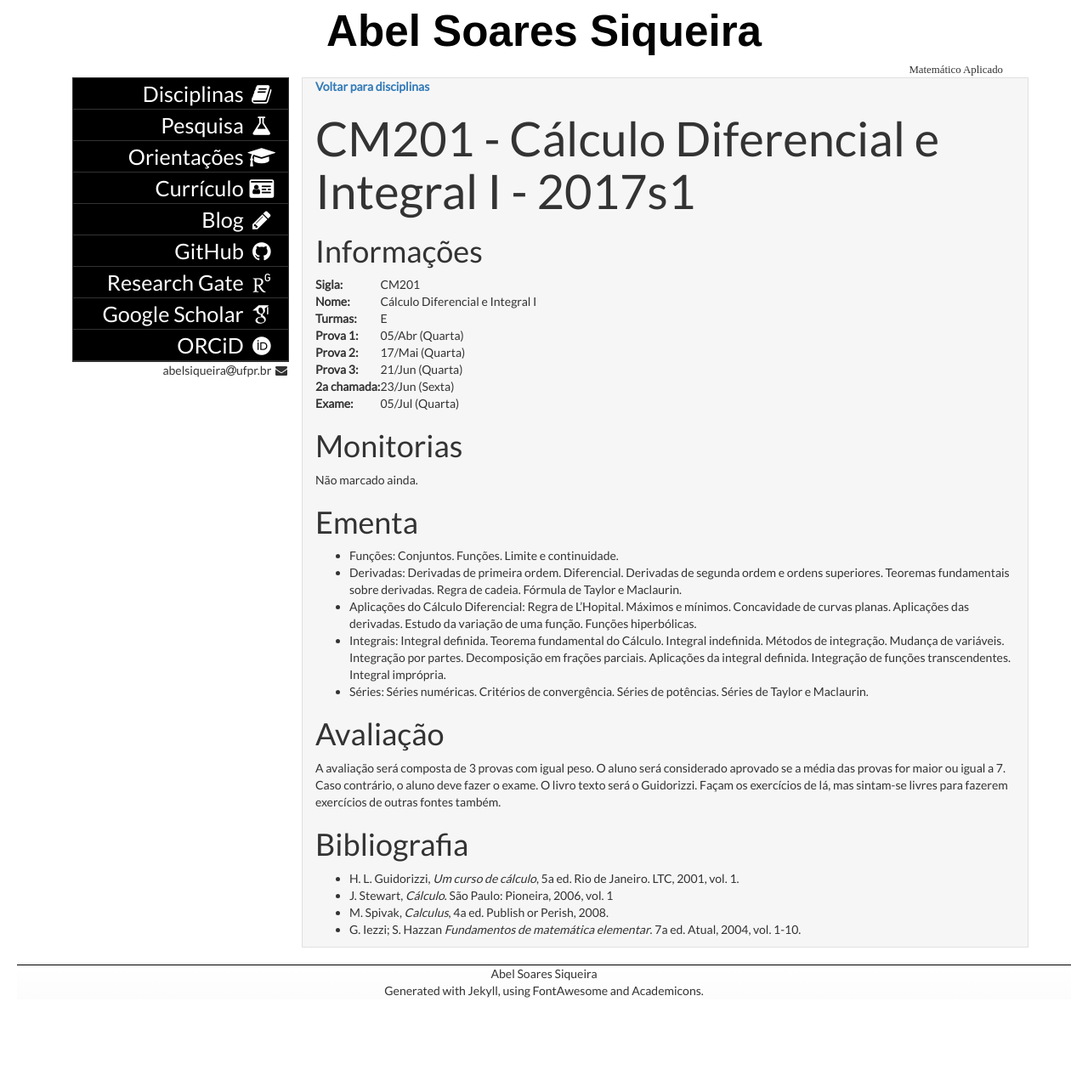
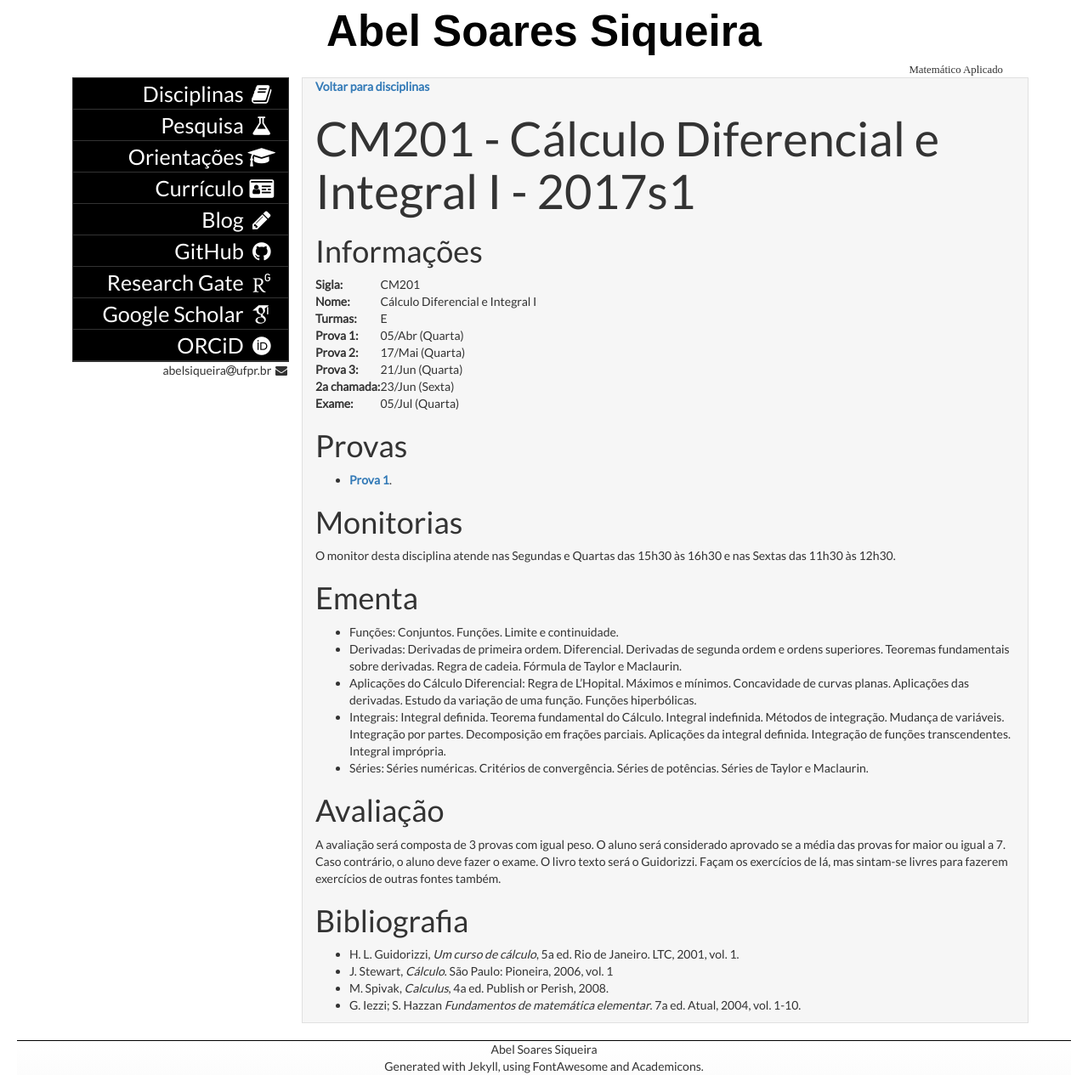
Before and after one commit to abelsiqueira/abelsiqueira.github.io-old, a Jekyll site: the page built from disciplinas/cm201-2017s1.md, in a window 1280 px wide. Shown: the whole page at 85% size. Built offline with Jekyll 4.4.1, drawn with Linux system fonts in a browser that asks for light colours; some web fonts are replaced; before the commit the page ends 1196 px from its top, so only the background shows below that.

Commit message:
Adiciona prova 1 de cm201-2017s1

```diff
--- a/disciplinas/cm201-2017s1.md
+++ b/disciplinas/cm201-2017s1.md
@@ -17,9 +17,14 @@ tag:        2017s1
   | **2a chamada:** | 23/Jun (Sexta)
   | **Exame:**      | 05/Jul (Quarta)
 
+# Provas
+
+- [Prova 1]({{ site.baseurl }}/disciplinas/cm201/prova1-2017s1.pdf).
+
 # Monitorias
 
-Não marcado ainda.
+O monitor desta disciplina atende nas Segundas e Quartas das 15h30 às 16h30 e
+nas Sextas das 11h30 às 12h30.
 
 # Ementa
 
```
Also changed, not shown: 1 other file.
